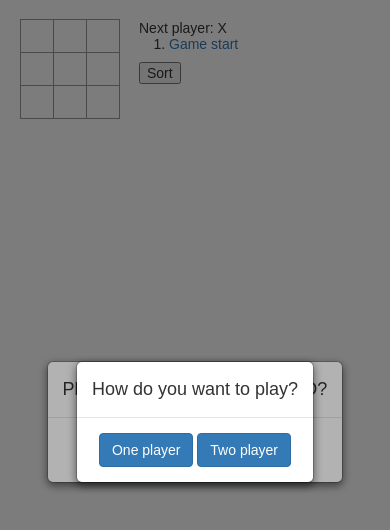
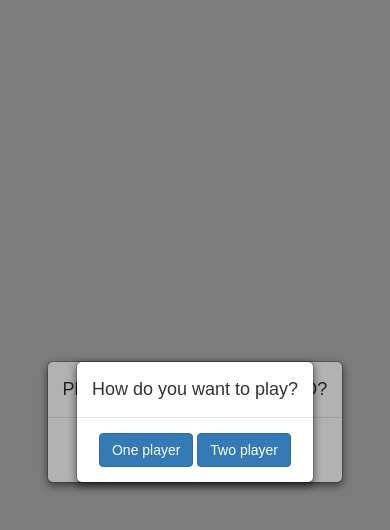
Before and after one commit to AlexWebArchitect/tic-tac-toe, a React (Create React App) app: page / in a window 390 px wide. Shown: the top 530 px of the page. Built offline with nearby package versions, Linux system fonts and the light colour scheme.

Commit message:
optimize app for mobile

```diff
--- a/src/index.css
+++ b/src/index.css
@@ -45,6 +45,15 @@ ol, ul {
 }
 
 .game {
+  position: fixed;
+  top: 0;
+  left: 0;
+  right: 0;
+  bottom: 0;
+  width: 100%;
+  height: 100%;
+  justify-content: center;
+  align-items: center;
   display: flex;
   flex-direction: row;
 }
```
